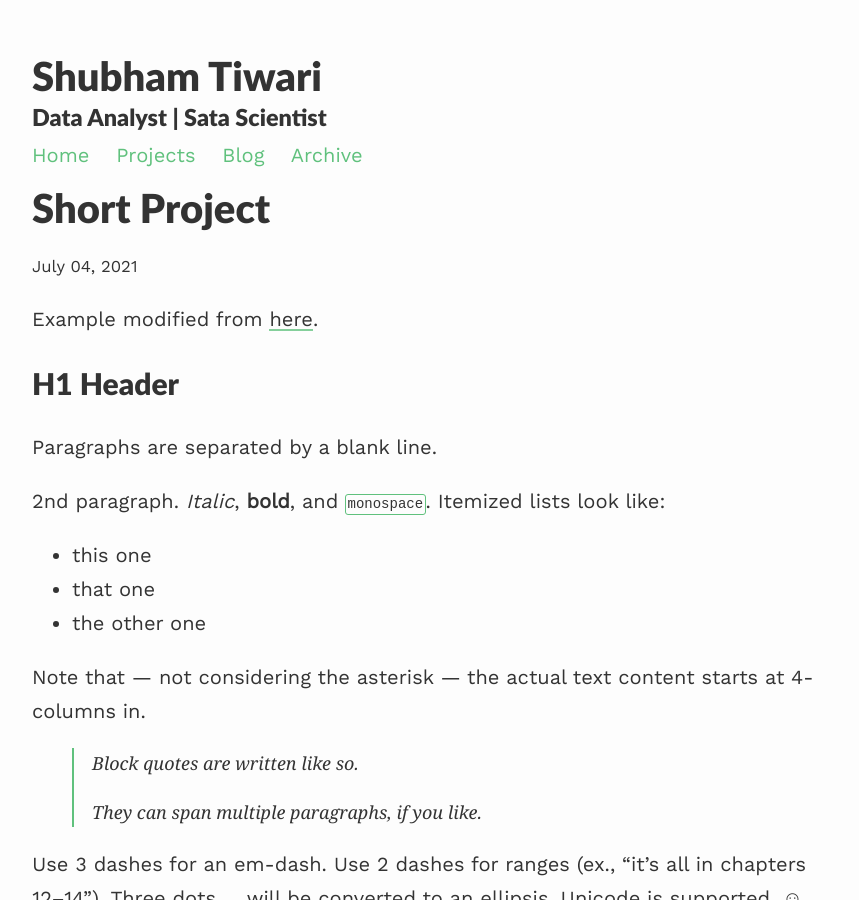
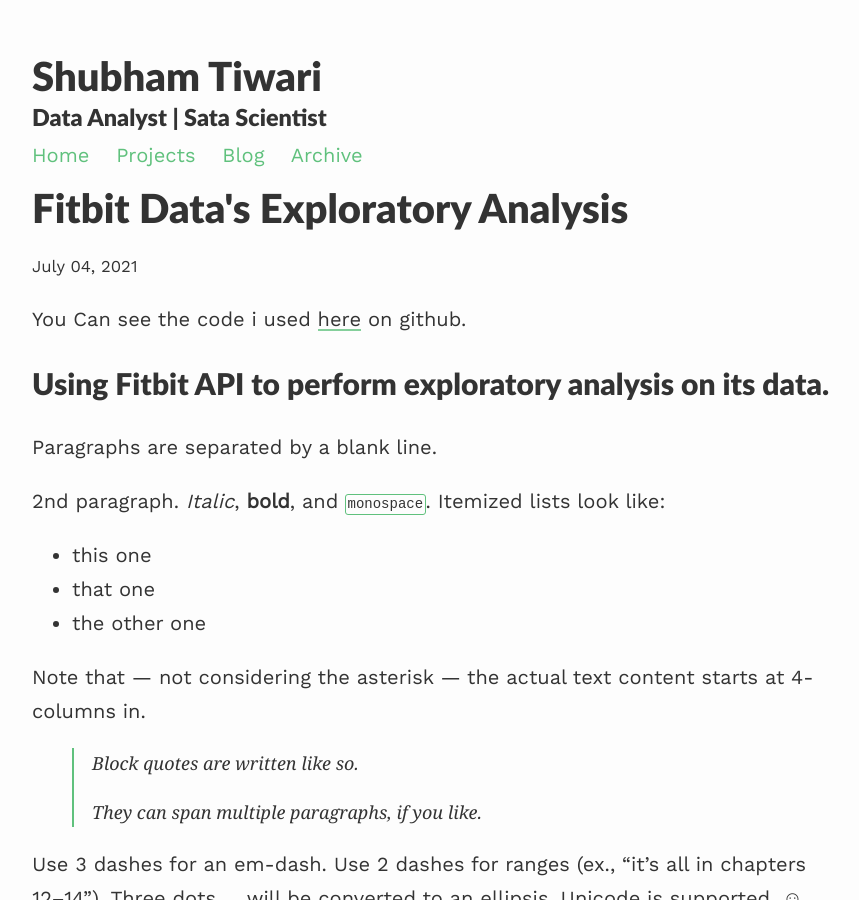
Before and after one commit to shubhamtiwari10/portfolio, a Jekyll site: the page built from _projects/1_project.md, in a window 1280 px wide and 900 px high. Shown: the whole window, without its empty margins (208-1067 px from the left). Built offline with Jekyll 4.4.1, drawn with Linux system fonts in a browser that asks for light colours; nearby versions of some CDN libraries; formulas are drawn with MathJax 3.

Commit message:
Update 1_project.md

```diff
--- a/_projects/1_project.md
+++ b/_projects/1_project.md
@@ -1,11 +1,11 @@
 ---
 layout: post
-title: Short Project
-description: description of the short project which is long enough
+title: Fitbit Data's Exploratory Analysis
+description: Analyse Fitbit data from Fitbit API.
 ---
-Example modified from [here](http://www.unexpected-vortices.com/sw/rippledoc/quick-markdown-example.html){:target="_blank"}.
+You Can see the code i used [here](https://github.com/shubhamtiwari10/fitbit-analysis){:target="_blank"} on github.
 
-H1 Header
+Using Fitbit API to perform exploratory analysis on its data.
 ============
 
 Paragraphs are separated by a blank line.
```
